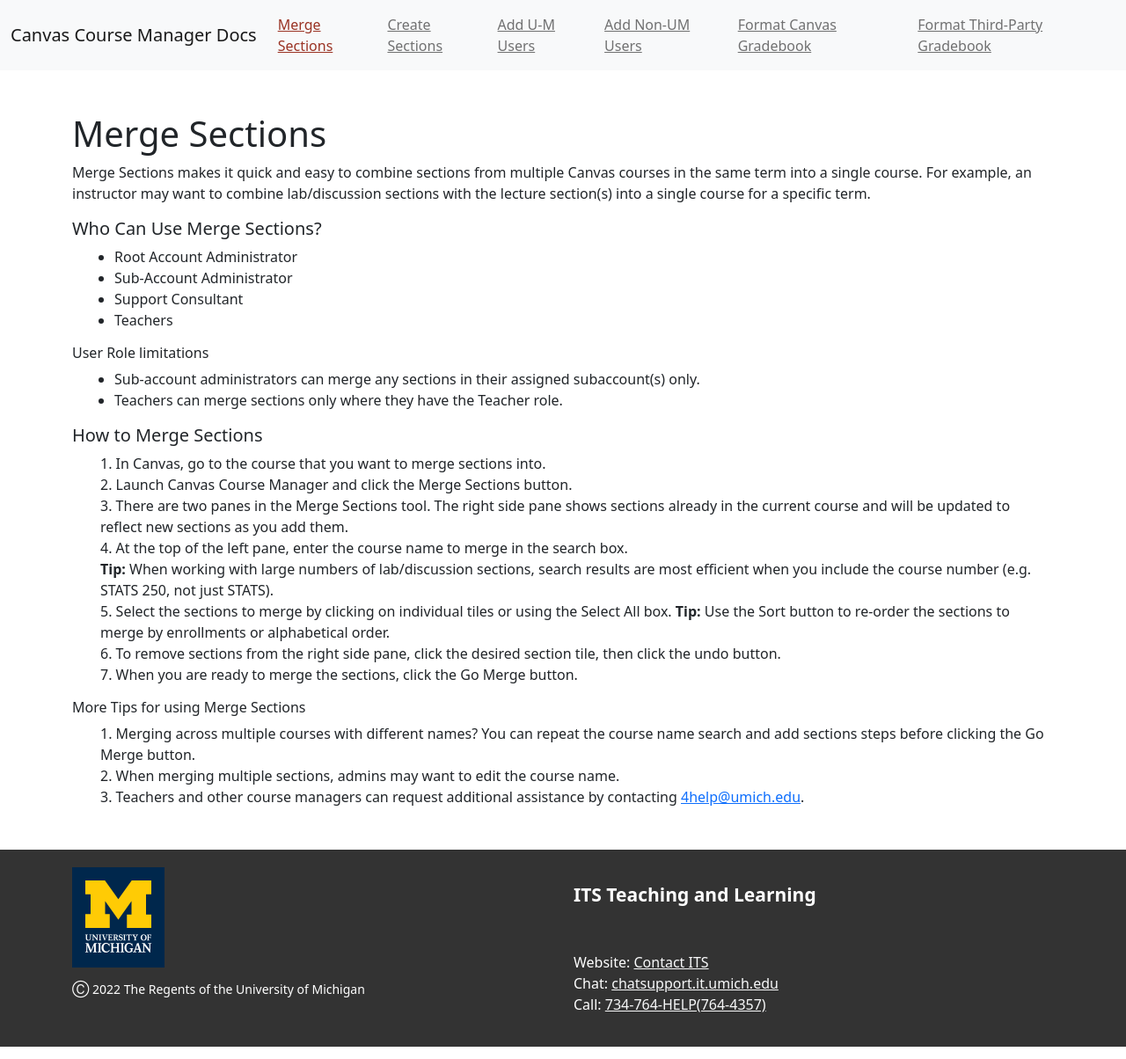
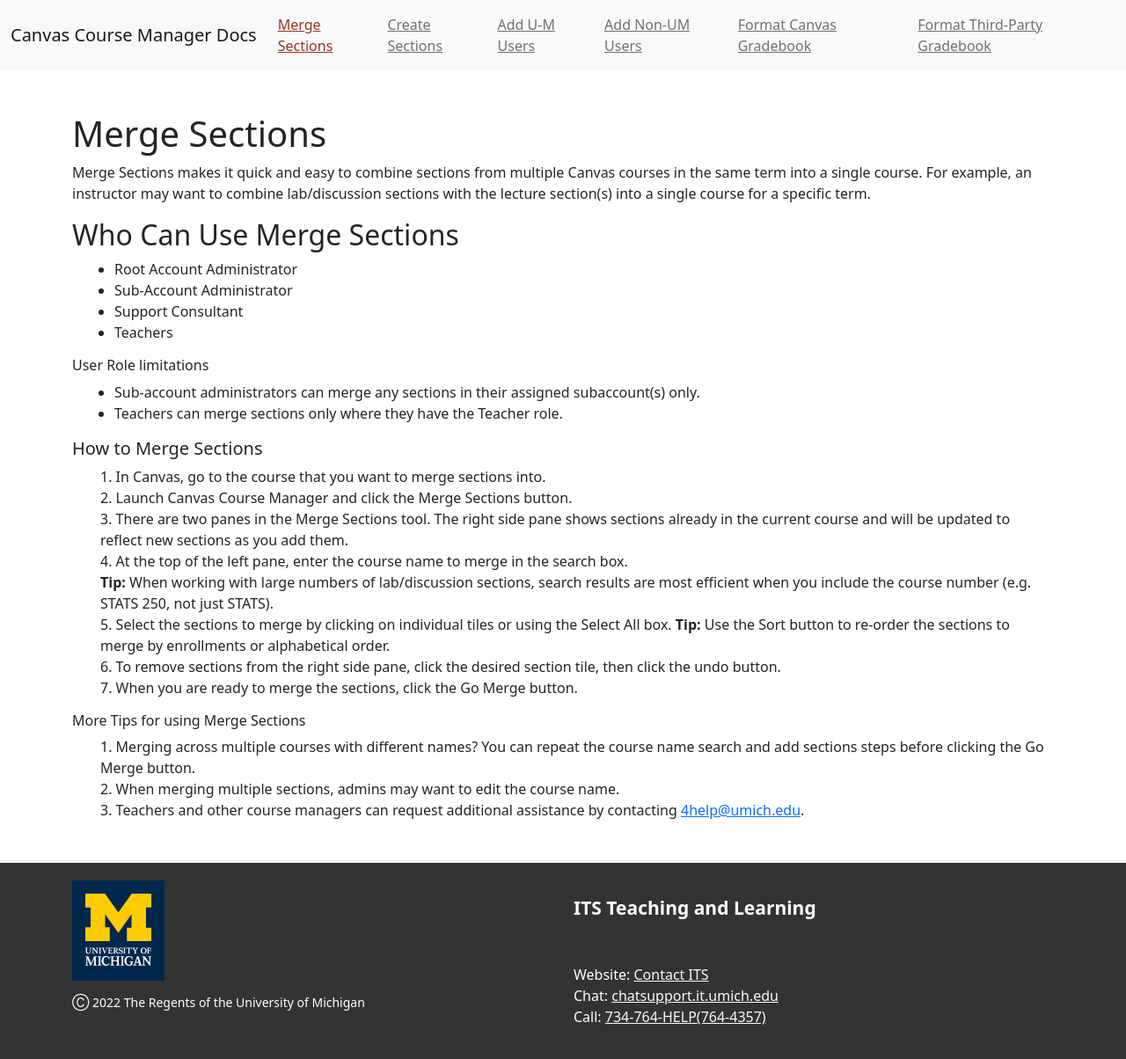
Before and after one commit to tl-its-umich-edu/canvas-course-manager-next, a Jekyll site: the page built from docs/merge-sections.html, in a window 1280 px wide. Shown: the whole page at 88% size. Built offline with Jekyll 4.4.1, drawn with Linux system fonts in a browser that asks for light colours.

```diff
--- a/docs/merge-sections.html
+++ b/docs/merge-sections.html
@@ -5,7 +5,7 @@ title: Merge Sections
 
 <h1 class="mt-5">Merge Sections</h1>
 <p>Merge Sections makes it quick and easy to combine sections from multiple Canvas courses in the same term into a single course. For example, an instructor may want to combine lab/discussion sections with the lecture section(s) into a single course for a specific term.</p>
-<h5>Who Can Use Merge Sections?</h5>
+<h2>Who Can Use Merge Sections</h2>
 <ul class="mx-3">
   <li>Root Account Administrator</li>
   <li>Sub-Account Administrator</li>
```
